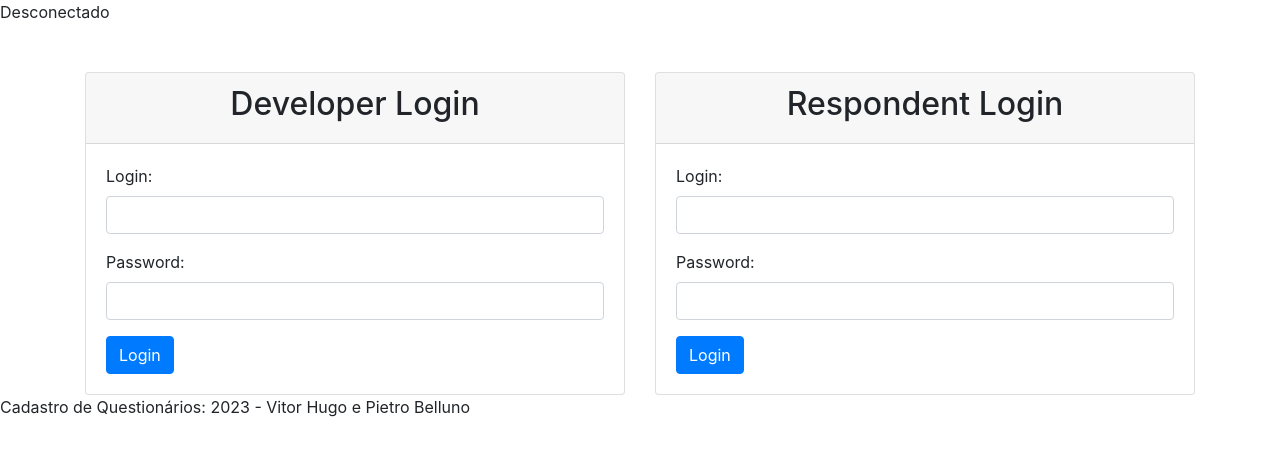
After one commit to vh-fsantos/web2_php, a PHP site: page /login/index.php in a window 1280 px wide. The commit adds this page. Shown: the top 456 px of the page. Run offline with PHP 8.4, Linux system fonts and the light colour scheme; some libraries are stand-ins or nearby versions.

Commit message:
create session for developer

```diff
--- a/common/header.php
+++ b/common/header.php
@@ -11,21 +11,19 @@
 
 <body>
 	<header>
-		<h1><?=$page_title?></h1>
 		<div class="pull-right" id="login_info">
 		<?php
-		// include_once "common.php";
+		include_once "common.php";
 
-		// if (is_session_started() === FALSE ) {
-		// 	session_start();
-		// }
+		if (is_session_started() === FALSE )
+			session_start();
 
-		// if(isset($_SESSION["nome_usuario"])) {
-		// 	echo "<span>Você está logado como " . $_SESSION["nome_usuario"];
-		// 	echo "<a href='executa_logout.php'> Logout </a></span>";
-		// } else {
-		// 	echo "<span><a href='login.php'> Efetuar Login </a></span>";
-		// }
+		if(isset($_SESSION["username"])) {
+			echo "<span>Você está logado como " . $_SESSION["username"];
+			echo "<a href='executa_logout.php'> Logout </a></span>";
+		} else {
+			echo "<span>Desconectado</span>";
+		}
 		?>
 		</div>
 	</header>
--- a/developers/index.php
+++ b/developers/index.php
@@ -1,5 +1,5 @@
 <?php
-$page_title = "Questionários";
+$page_title = "Elaboradores";
 
 include_once("../common/facade.php");
 include_once("../common/header.php");
--- /dev/null
+++ b/login/index.php
@@ -0,0 +1,61 @@
+<?php
+$page_title = "Login";
+
+include_once("../common/facade.php");
+include_once("../common/header.php");
+
+if (isset($_SESSION["username"]))
+{
+    echo $_SESSION["userId"] . "<br>";
+    echo $_SESSION["username"] . "<br>";
+    echo $_SESSION["userType"] . "<br>";
+    echo $_SESSION["isAdmin"] . "<br>";
+}
+
+?>
+<div class="container mt-5">
+    <div class="row justify-content-center">
+        <div class="col-md-6">
+            <div class="card">
+                <div class="card-header">
+                    <h2 class="text-center">Developer Login</h2>
+                </div>
+                <div class="card-body">
+                    <form action="developer-login.php" method="post">
+                        <div class="form-group">
+                            <label for="login">Login:</label>
+                            <input type="text" name="login" id="login" class="form-control" required>
+                        </div>
+                        <div class="form-group">
+                            <label for="password">Password:</label>
+                            <input type="password" name="password" id="password" class="form-control" required>
+                        </div>
+                        <button type="submit" class="btn btn-primary">Login</button>
+                    </form>
+                </div>
+            </div>
+        </div>
+        <div class="col-md-6">
+            <div class="card">
+                <div class="card-header">
+                    <h2 class="text-center">Respondent Login</h2>
+                </div>
+                <div class="card-body">
+                    <form action="respondent-login.php" method="post">
+                        <div class="form-group">
+                            <label for="login">Login:</label>
+                            <input type="text" name="login" id="login" class="form-control" required>
+                        </div>
+                        <div class="form-group">
+                            <label for="password">Password:</label>
+                            <input type="password" name="password" id="password" class="form-control" required>
+                        </div>
+                        <button type="submit" class="btn btn-primary">Login</button>
+                    </form>
+                </div>
+            </div>
+        </div>
+    </div>
+</div>
+
+<?php include_once("../common/footer.php"); ?>
```
Also changed, not shown: index.php (added, +7 -0 lines), login/developer-login.php (added, +41 -0 lines).
